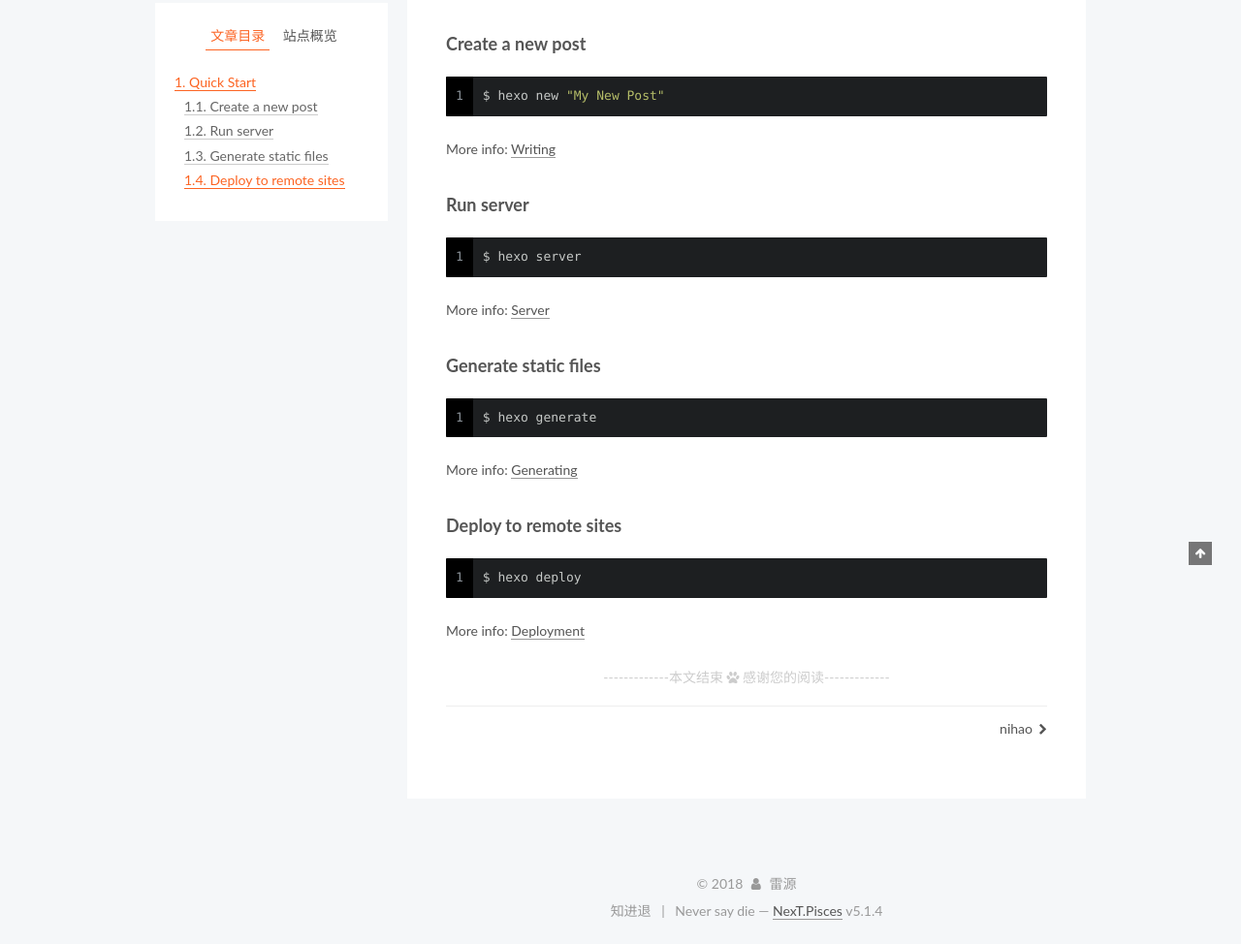
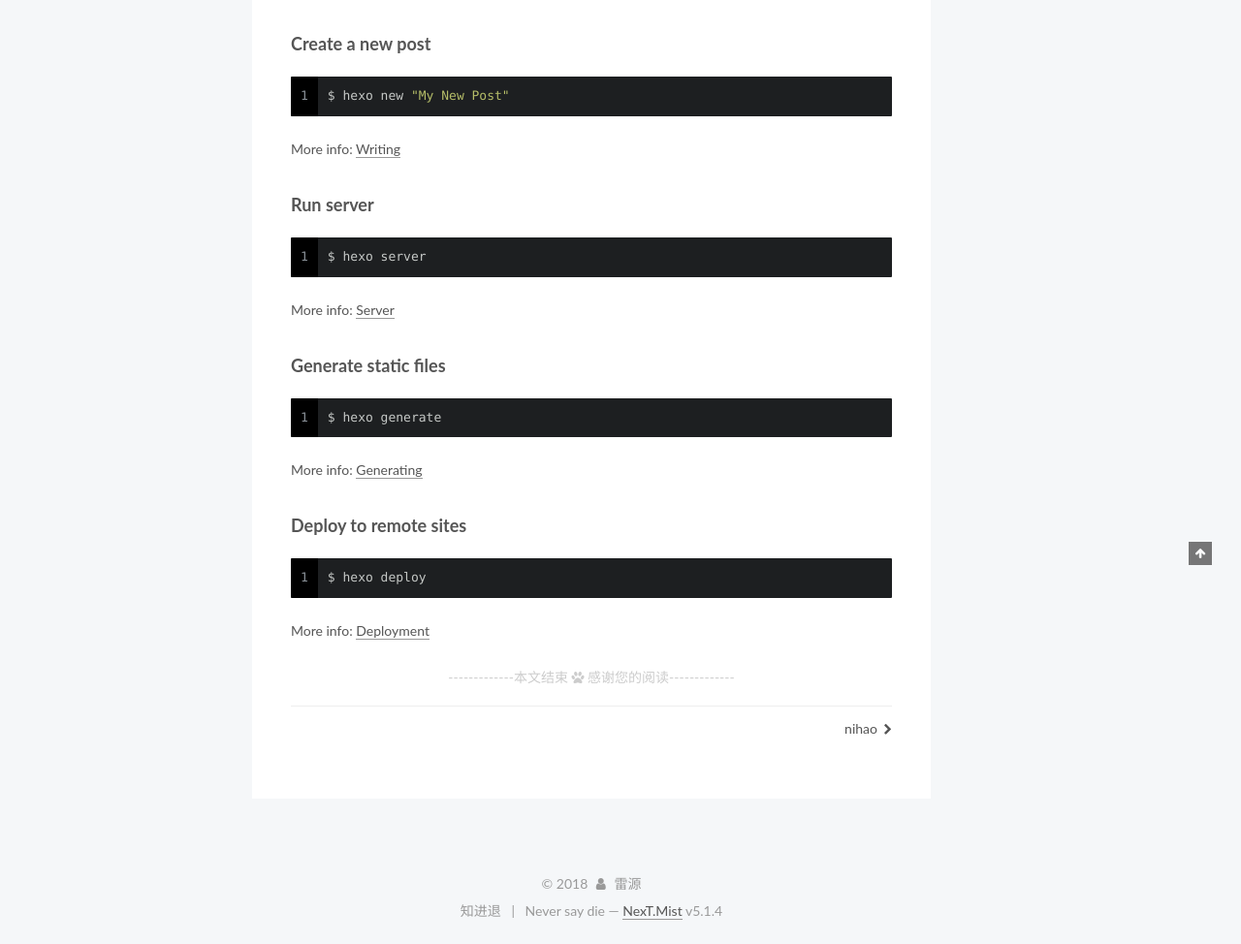
Before and after one commit to LEIYUAN9759/LEIYUAN.github.io, a plain HTML site: page 2018/08/03/hello-world/index.html in a window 1280 px wide. Shown: the part 317-1291 px from the top of the page at 97% size. Drawn offline with Linux system fonts and the light colour scheme; some packages are replaced by stand-ins of ours; a script that the page names is missing.

Commit message:
Site updated: 2018-09-03 21:17:59

```diff
--- a/2018/08/03/hello-world/index.html
+++ b/2018/08/03/hello-world/index.html
@@ -5,7 +5,7 @@
 
 
 
-<html class="theme-next pisces use-motion" lang="zh-Hans">
+<html class="theme-next mist use-motion" lang="zh-Hans">
 <head>
   <meta charset="UTF-8"/>
 <meta http-equiv="X-UA-Compatible" content="IE=edge" />
@@ -97,7 +97,7 @@
   var NexT = window.NexT || {};
   var CONFIG = {
     root: '/',
-    scheme: 'Pisces',
+    scheme: 'Mist',
     version: '5.1.4',
     sidebar: {"position":"left","display":"post","offset":12,"b2t":false,"scrollpercent":false,"onmobile":false},
     fancybox: true,
@@ -552,7 +552,7 @@
 
 
 
-  <div class="theme-info">Never say die &mdash; <a class="theme-link" target="_blank" href="https://github.com/iissnan/hexo-theme-next">NexT.Pisces</a> v5.1.4</div>
+  <div class="theme-info">Never say die &mdash; <a class="theme-link" target="_blank" href="https://github.com/iissnan/hexo-theme-next">NexT.Mist</a> v5.1.4</div>
 
 
 
@@ -655,13 +655,6 @@
 
 
 
-  <script type="text/javascript" src="/js/src/affix.js?v=5.1.4"></script>
-
-  <script type="text/javascript" src="/js/src/schemes/pisces.js?v=5.1.4"></script>
-
-
-
-
   <script type="text/javascript" src="/js/src/scrollspy.js?v=5.1.4"></script>
 <script type="text/javascript" src="/js/src/post-details.js?v=5.1.4"></script>
 
```
Also changed, not shown: 2018/08/03/hhhh/index.html (+3 -10 lines), 2018/08/03/nihao/index.html (+3 -10 lines), about/index.html (+3 -10 lines), archives/2018/08/index.html (+3 -10 lines), archives/2018/index.html (+3 -10 lines), archives/index.html (+3 -10 lines), index.html (+3 -10 lines), tags/github/index.html (+3 -10 lines), tags/hexo/index.html (+3 -10 lines), tags/index.html (+3 -10 lines), tags/基础/index.html (+3 -10 lines).
